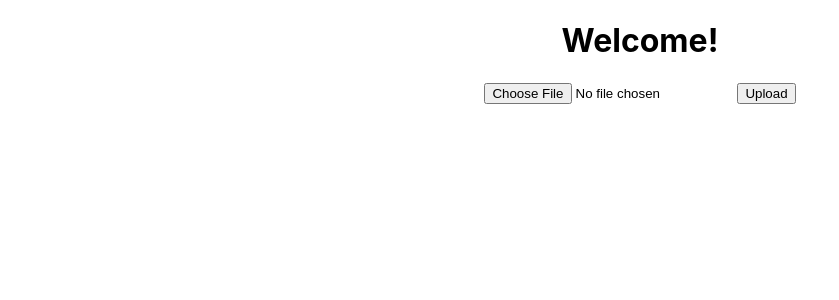
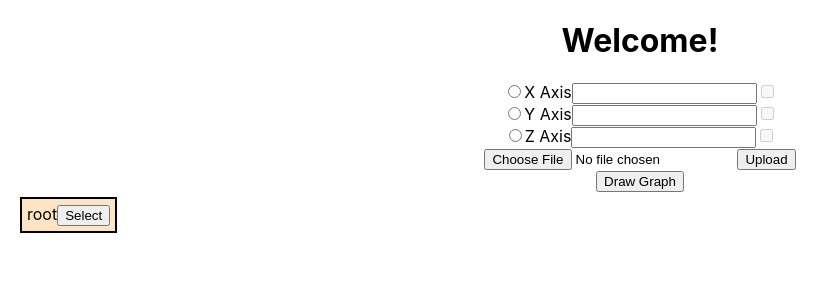
Before and after one commit to DavidCarlyn/personal_website, a React (Create React App) app: page / in a window 1280 px wide. Shown: the top 300 px of the page, without its empty margins (0-839 px from the left). Built offline with nearby package versions, Linux system fonts and the light colour scheme.

Commit message:
added JSON picker and a form to transform the data

```diff
--- a/src/App.css
+++ b/src/App.css
@@ -1,38 +1,22 @@
-.App {
-  text-align: center;
+html, body {
+    margin: 0;
+    padding: 0;
+    text-align: center;
 }
 
-.App-logo {
-  height: 40vmin;
-  pointer-events: none;
+.JSONPicker {
+    padding: 5px;
+    padding-left: 20px;
+    text-align: left;
 }
 
-@media (prefers-reduced-motion: no-preference) {
-  .App-logo {
-    animation: App-logo-spin infinite 20s linear;
-  }
+.JSONPicker .clickable {
+    padding: 5px;
+    display: inline-block;
+    background-color: bisque;
+    border: black 2px solid;
 }
 
-.App-header {
-  background-color: #282c34;
-  min-height: 100vh;
-  display: flex;
-  flex-direction: column;
-  align-items: center;
-  justify-content: center;
-  font-size: calc(10px + 2vmin);
-  color: white;
+.JSONPicker .clickable:hover {
+    background-color: rgb(255, 211, 157);
 }
-
-.App-link {
-  color: #61dafb;
-}
-
-@keyframes App-logo-spin {
-  from {
-    transform: rotate(0deg);
-  }
-  to {
-    transform: rotate(360deg);
-  }
-}
--- a/src/App.js
+++ b/src/App.js
@@ -1,25 +1,20 @@
-import { useState, useEffect } from 'react';
+import { useState } from 'react';
+
 import './App.css';
 
-import ScatterPlotAUM from './components/d3/ScatterPlotAUM';
+import JSONPicker from './components/JSONPicker';
 
 function App() {
-    const CHART_ID = "chart";
-    const [data, setData] = useState(null);
-    const [chartData, setChartData] = useState(null);
-    const [dataManagement, setDataManagement] = useState(<></>);
-    const [formData, setFormData] = useState({
-        "correctColor" : "#00ff00",
-        "incorrectColorAlpha" : "ff",
-        "incorrectColor" : "#ff0000",
-        "correctColorAlpha" : "ff",
-        "dummyColor" : "#aaaaaa",
-        "dummyColorAlpha" : "ff",
+    const [jsonData, setJsonData] = useState({});
+    const [graphData, setGraphData] = useState({
+        "xaxis" : null,
+        "yaxis" : null,
+        "zaxis" : null,
     })
 
-    const uploadFile = (e) => {
+    const upload = (e) => {
+        e.preventDefault();
         var files = document.getElementById('files').files;
-        console.log(files);
         if (files.length <= 0) {
             console.log("No files uploaded");
             return false;
@@ -29,96 +24,96 @@ function App() {
 
         fr.onload = function(e) {
             var result = JSON.parse(e.target.result);
-            setData(result);
+            setJsonData(result);
         }
 
         // read file
         fr.readAsText(files.item(0));
-    };
-
-    const onChangeHandler = (e) => {
-        e.preventDefault();
-        setFormData({
-            ...formData,
-            [e.target.name]: e.target.value
-        });
-        console.log(formData)
     }
 
-    const processData = (e) => {
+    const selectData = (data) => {
+        const radioBtns = document.querySelectorAll('input[name="axis"]');
+        for (const rb of radioBtns) {
+            if (rb.checked) {
+                const id = rb.id
+                setGraphData( prevGraphData => ({
+                    ...prevGraphData,
+                    [id] : data
+                }));
+                break;
+            }
+        }
+    }
+
+    const drawGraph = (e) => {
         e.preventDefault();
-        const iterSelect = document.getElementById("iter-select");
-        const iter = iterSelect.options[iterSelect.selectedIndex].value;
-
-        let newChartData = [];
-        const images = data["iterations"][iter]["aum"]["images"];
-        const dummyClass = data["class_num"]
-        for (var key in images) {
-            let pred = images[key]["tsub_prediction"];
-            let gt = images[key]["gt"];
-            let color = formData["dummyColor"] + formData["dummyColorAlpha"];
-            if (pred != dummyClass) {
-                if (pred === gt) {
-                    color = formData["correctColor"] + formData["correctColorAlpha"];
-                } else {
-                    color = formData["incorrectColor"] + formData["incorrectColorAlpha"];
-                }
+        let dataTransform = [];
+        // X Axis
+        let xData = graphData["xaxis"];
+        let key = document.getElementById("xaxis-key").value;
+        let xKeys = [];
+        if (key !== "") {
+            xKeys = key.split("/");
+        }
+        // Y Axis
+        let yData = graphData["yaxis"];
+        key = document.getElementById("yaxis-key").value;
+        let yKeys = [];
+        if (key !== "") {
+            yKeys = key.split("/");
+        }
+        // Z Axis
+        let zData = graphData["zaxis"];
+        key = document.getElementById("zaxis-key").value;
+        let zKeys = [];
+        if (key !== "") {
+            zKeys = key.split("/");
+        }
+        for (var i = 0; i < xData.length; ++i) {
+            let x = xData[i];
+            let y = null;
+            let z = null;
+            xKeys.forEach((k, i) => { x = x[k]; });
+            if (yData !== null) {
+                y = yData[i];
+                yKeys.forEach((k, i) => { y = y[k]; });
             }
-            newChartData.push({
-                "path" : key,
-                "gt" : gt,
-                "source_prediction" : images[key]["source_prediction"],
-                "source_logits" : images[key]["source_logits"],
-                "aum" : images[key]["aum"],
-                "tsub_prediction" : pred,
-                "color" : color
-            })
+            if (zData !== null) {
+                z = zData[i];
+                zKeys.forEach((k, i) => { z = z[k]; });
+            }
+            dataTransform.push({
+                x : x,
+                y : y,
+                z : z
+            });
         }
 
-        setChartData(newChartData);
+        console.log(dataTransform);
     }
 
-    // on data update
-    useEffect(() => {
-        if (data === null) return false;
-        let options = []
-        data["iterations"].forEach((d, i) => {
-            options.push(<option value={i}>{i+1}</option>);
-        });
-        console.log("Options", options)
-        setDataManagement(
-            <form>
-                <div>
-                    <select id="iter-select" name="iter-select">
-                        {options}
-                    </select>
-                </div>
-                <div>
-                    <input type="color" id="correctColor" name="correctColor" value={formData["correctColor"]} onChange={onChangeHandler}/>
-                    <input type="text" id="correctColorAlpha" name="correctColorAlpha" value={formData["correctColorAlpha"]} onChange={onChangeHandler}/>
-                </div>
-                <div>
-                    <input type="color" id="incorrectColor" name="incorrectColor" value={formData["incorrectColor"]} onChange={onChangeHandler}/>
-                    <input type="text" id="incorrectColorAlpha" name="incorrectColorAlpha" value={formData["incorrectColorAlpha"]} onChange={onChangeHandler}/>
-                </div>
-                <div>
-                    <input type="color" id="dummyColor" name="dummyColor" value={formData["dummyColor"]} onChange={onChangeHandler}/>
-                    <input type="text" id="dummyColorAlpha" name="dummyColorAlpha" value={formData["dummyColorAlpha"]} onChange={onChangeHandler}/>
-                </div>
-                <button onClick={processData}>Draw Graph</button>
-            </form>
-        )
-    }, [data, formData])
-
-
     return (
-      <div className="App">
-          <h1>Welcome!</h1>
-          <input type="file" id="files" name="files" />
-          <button onClick={uploadFile}>Upload</button>
-          { dataManagement }
-          <ScatterPlotAUM id={CHART_ID} data={chartData} />
-      </div>
+        <div className="App">
+            <h1>Welcome!</h1>
+            <div>
+                <input type="radio" id="xaxis" name="axis" value="X Axis" />
+                <label htmlFor="xaxis">X Axis</label>
+                <input type="text" id="xaxis-key" name="xaxis-key" />
+                <input type="checkbox" id="xaxis-check" name="xaxis-check" disabled checked={graphData["xaxis"] !== null} /><br />
+                <input type="radio" id="yaxis" name="axis" value="Y Axis" />
+                <label htmlFor="yaxis">Y Axis</label>
+                <input type="text" id="yaxis-key" name="yaxis-key" />
+                <input type="checkbox" id="yaxis-check" name="yaxis-check" disabled checked={graphData["yaxis"] !== null} /><br />
+                <input type="radio" id="zaxis" name="axis" value="Z Axis" />
+                <label htmlFor="zaxis">Z Axis</label>
+                <input type="text" id="zaxis-key" name="zaxis-key" />
+                <input type="checkbox" id="zaxis-check" name="zaxis-check" disabled checked={graphData["zaxis"] !== null} />
+            </div>
+            <input type="file" id='files' />
+            <button onClick={upload}>Upload</button><br />
+            <button onClick={drawGraph}>Draw Graph</button>
+            <JSONPicker data={jsonData} data_selector={selectData} />
+        </div>
     );
 }
 
--- /dev/null
+++ b/src/components/JSONPicker.js
@@ -0,0 +1,58 @@
+import { useState } from 'react'
+
+JSONPicker.defaultProps = {
+    data : {},
+    data_key : "root",
+    is_list_item : false,
+    data_selector : (data) => console.log(data, "selected")
+}
+
+function JSONPicker(props) {
+    const [isPushed, setIsPushed] = useState(false);
+    const [elements, setElements] = useState([]);
+
+    let label = props.is_list_item ? "list-item" : props.data_key;
+
+    const isArray = Array.isArray(props.data);
+
+    const onClick = (e) => {
+        e.preventDefault();
+        if (isPushed) {
+            setElements([]);
+            setIsPushed(!isPushed);
+            return;
+        }
+
+        let newElements = [];
+
+        for (var key in props.data) {
+            if (isArray) {
+                newElements.push(<JSONPicker data={props.data[key]} is_list_item={true} data_selector={props.data_selector} />);
+            } else if (typeof props.data === "object") {
+                newElements.push(<JSONPicker data={props.data[key]} data_key={key} data_selector={props.data_selector} />);
+            }
+        }
+
+        if (typeof props.data !== "object") {
+            newElements.push(<div>{props.data}</div>);
+        }
+
+        setElements(newElements);
+        setIsPushed(!isPushed);
+    };
+
+    return (
+        <div className="JSONPicker">
+            <div className="clickable" onClick={onClick}>
+                {label}
+                <button onClick={(e) => {
+                    e.preventDefault();
+                    props.data_selector(props.data);
+                }}>Select</button>
+            </div>
+            {elements}
+        </div>
+    )
+}
+
+export default JSONPicker
```
Also changed, not shown: src/components/d3/ScatterPlotAUMForm.js (added, +124 -0 lines).
